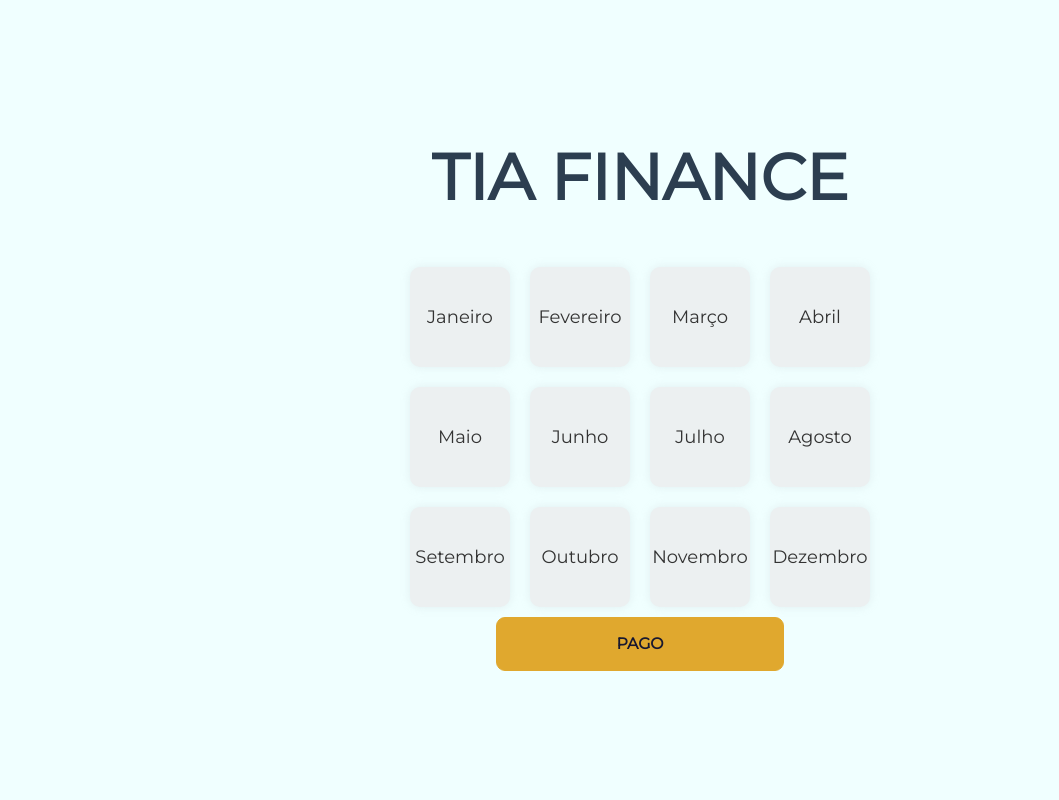
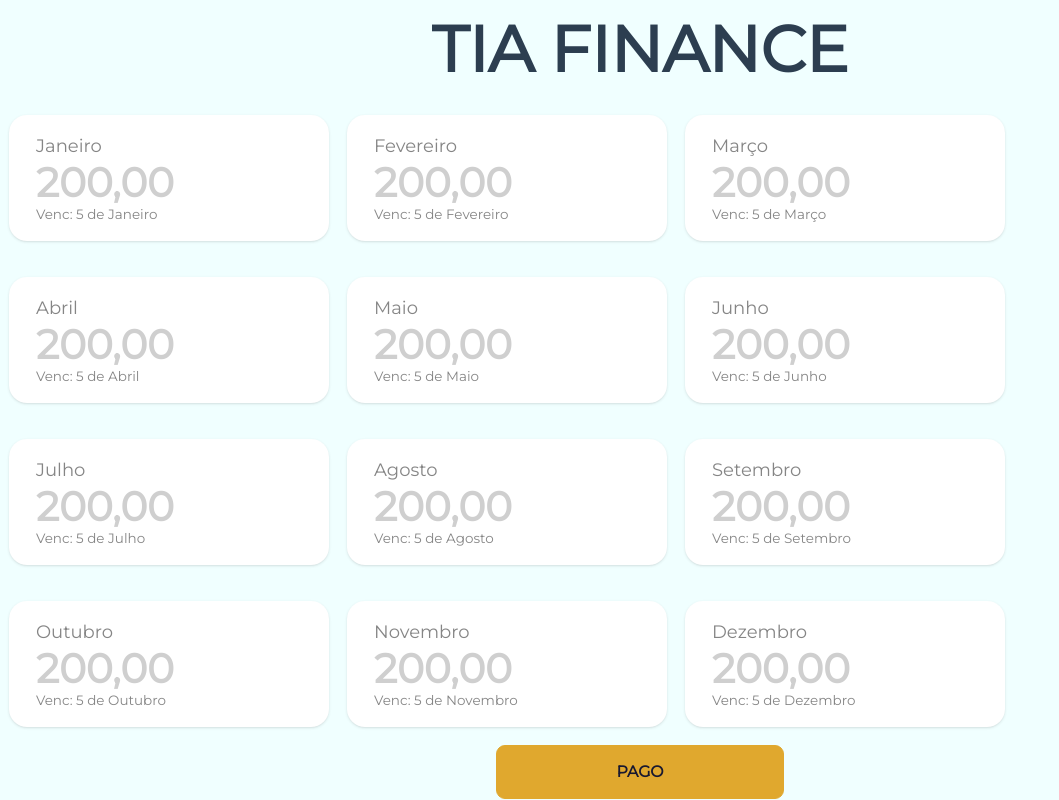
Before and after one commit to digitalbocca/tia-finance, a Vue app: page / in a window 1280 px wide. Shown: the whole page, without its empty margins (0-1059 px from the left). Built offline with nearby package versions, Linux system fonts and the light colour scheme.

Commit message:
Melhora componente de meses

```diff
--- a/src/components/mensalidades.vue
+++ b/src/components/mensalidades.vue
@@ -1,16 +1,19 @@
 <template>
-  <div class="mensalidades">
+  <div class="w-full">
     <div
-      class="mes"
-      :class="{ pago: mes.status }"
+      class="stats shadow w-full sm:w-1/2 md:w-1/3 lg:w-1/4 my-4 mx-2"
       v-for="mes in meses"
       :key="mes.nome"
     >
-      {{ mes.nome }}
+      <div class="stat">
+        <div class="stat-title">{{ mes.nome }}</div>
+        <div class="valor" :class="{ pago: mes.status }">200,00</div>
+        <div class="stat-desc">Venc: 5 de {{ mes.nome }}</div>
+      </div>
     </div>
   </div>
   <div>
-    <button class="btn btn-primary btn-wide" @click="atualizaMes()">Pago</button>
+    <button class="btn-pagar" @click="atualizaMes()">Pago</button>
   </div>
 </template>
 
@@ -78,3 +81,17 @@
   }
 
 </script>
+
+<style lang="sass">
+
+.btn-pagar
+  @apply btn btn-primary btn-wide
+
+.valor
+  @apply stat-value text-base-300
+
+.pago
+  @apply text-success
+
+
+</style>
--- a/src/css/styles.css
+++ b/src/css/styles.css
@@ -39,22 +39,3 @@ html, body {
   width: 480px;
   margin-top: 32px
 }
-
-.mes {
-  width: 100px;
-  height: 100px;
-  background-color: #ecf0f1;
-  margin: 10px;
-  padding: 10px;
-  display: flex;
-  justify-content: center;
-  align-items: center;
-  text-align: center;
-  border-radius: 10px;
-  box-shadow: 0 0 10px #bdc3c744;
-}
-
-.pago {
-  background-color: #2ecc71;
-  color: #fff;
-}
```
